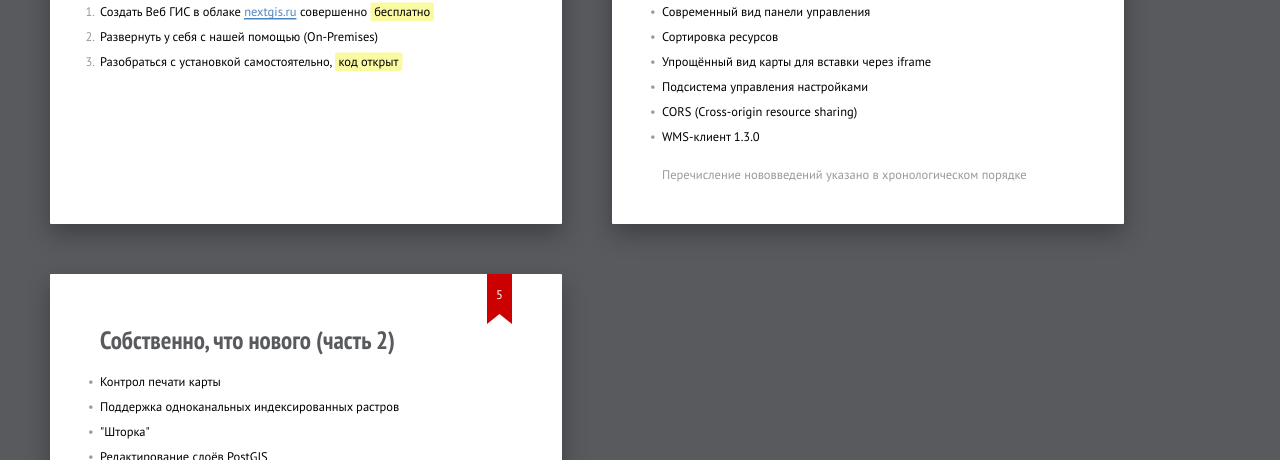
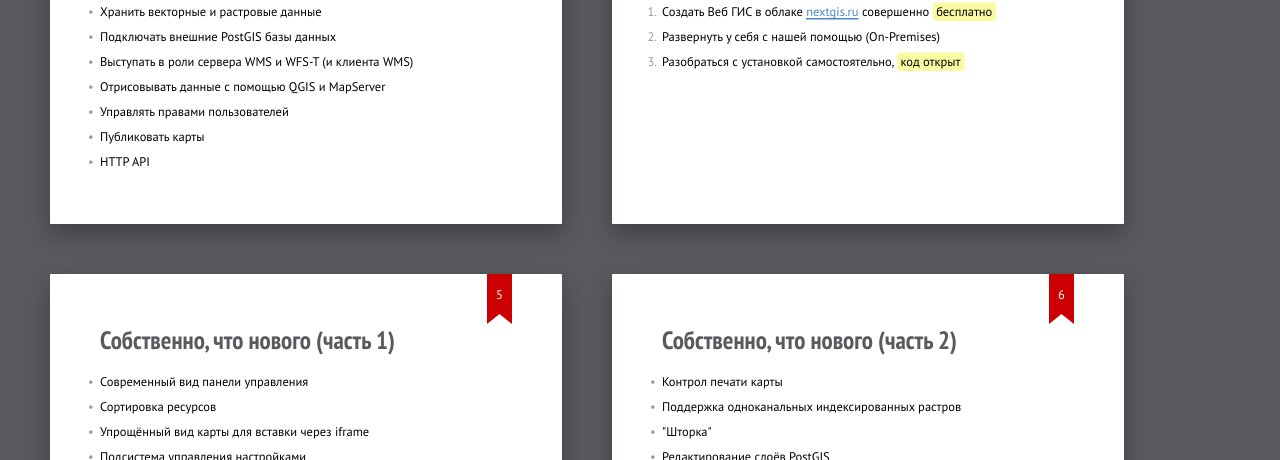
Before and after one commit to drnextgis/drnextgis.github.io, a plain HTML site: page index.html in a window 1280 px wide. Shown: the part 640-1100 px from the top of the page. Drawn offline with Linux system fonts and the light colour scheme.

Commit message:
Main features

```diff
--- a/index.html
+++ b/index.html
@@ -50,6 +50,19 @@
     </section>
 
     <section class="slide">
+        <h2>Что умеет?</h2>
+		<ul>
+			<li>Хранить векторные и растровые данные</li>
+			<li>Подключать внешние PostGIS базы данных</li>
+			<li>Выступать в роли сервера WMS и WFS-T (и клиента WMS)</li>
+			<li>Отрисовывать данные с помощью QGIS и MapServer</li>
+			<li>Управлять правами пользователей</li>
+			<li>Публиковать карты</li>
+			<li>HTTP API</li>
+		</ul>
+    </section>
+
+    <section class="slide">
         <h2>Как попробовать?</h2>
 		<ol>
 			<li class="next">Создать Веб ГИС в облаке <a target="_blank" href="http://nextgis.ru/">nextgis.ru</a>
```
